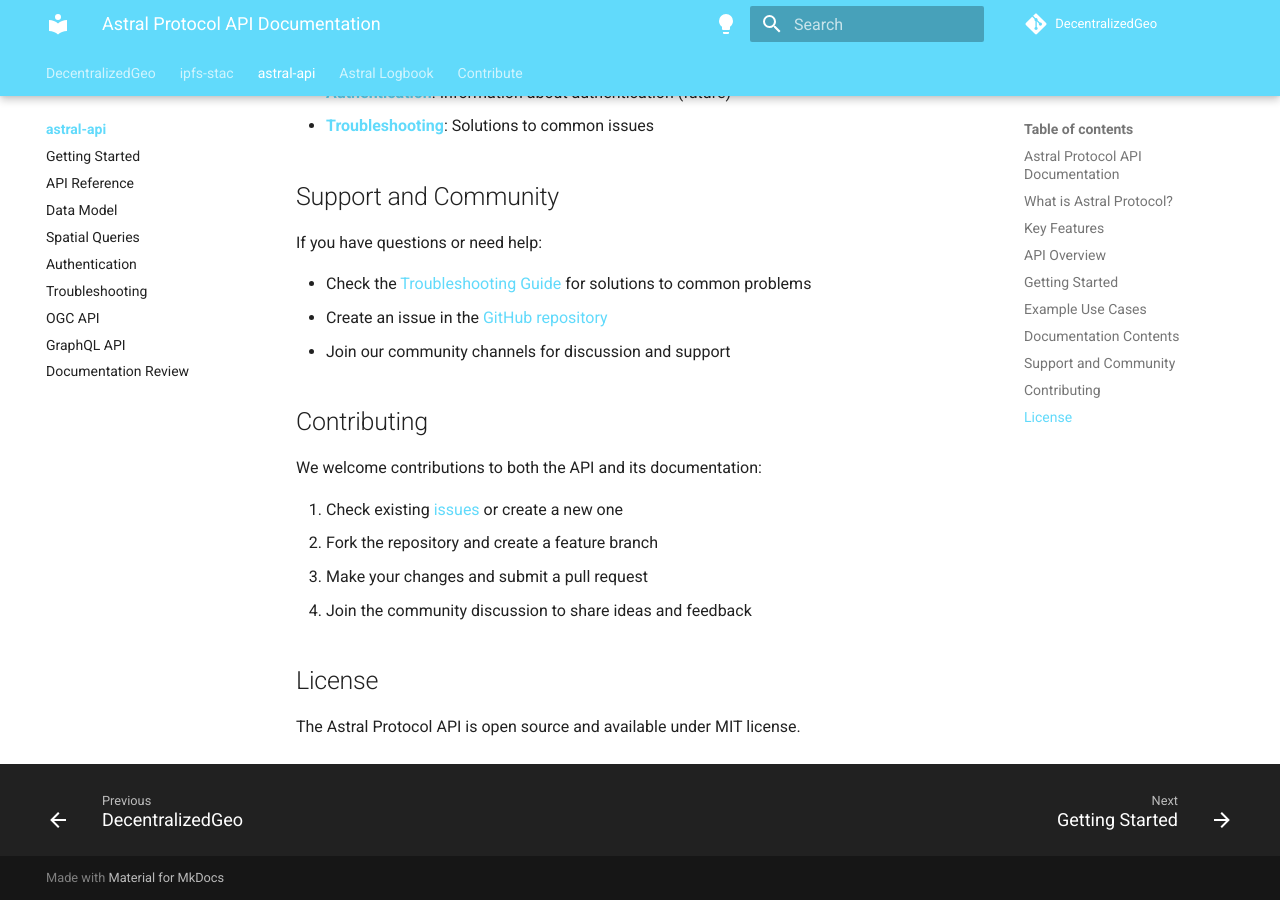
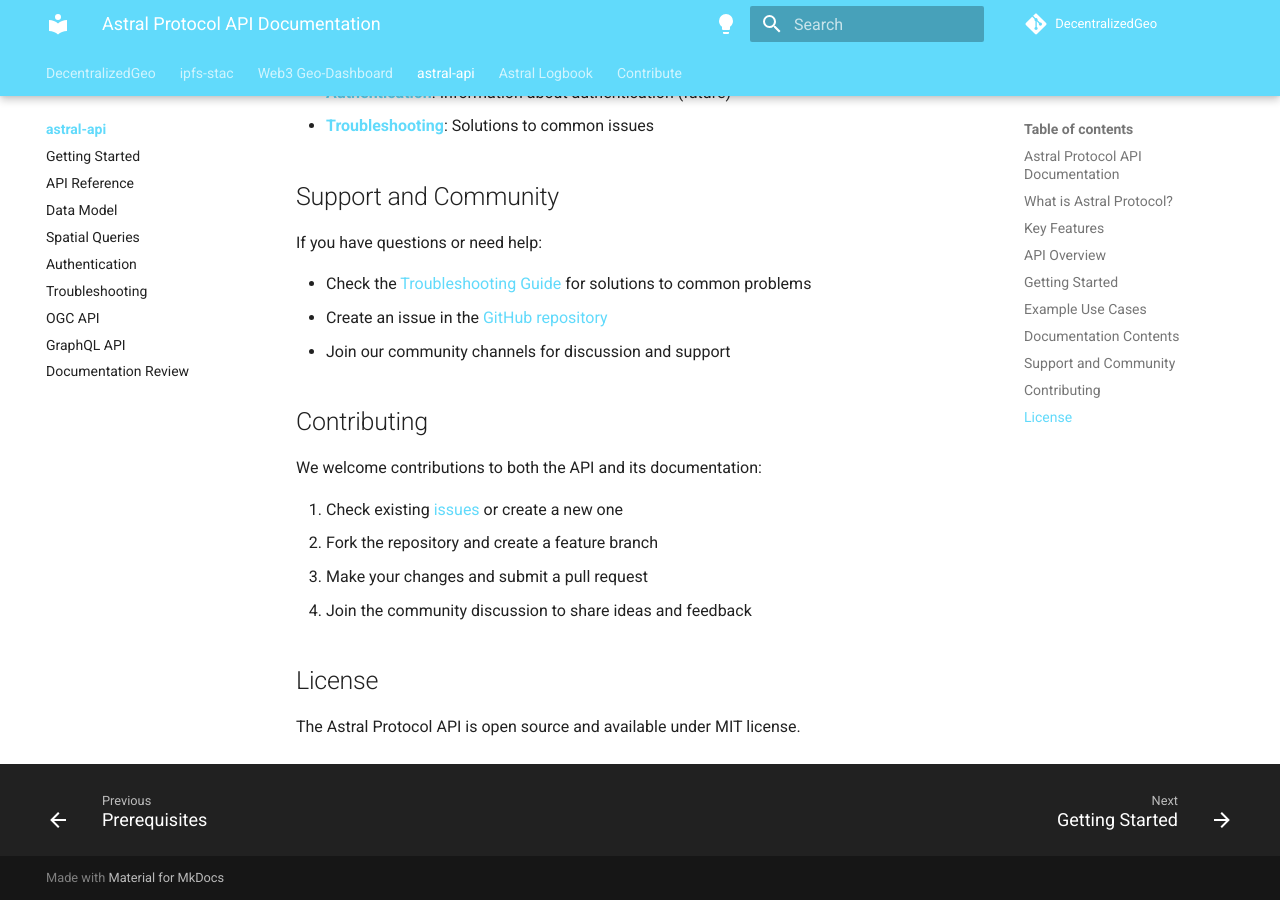
Before and after one commit to DecentralizedGeo/DecentralizedGeo-hub, an MkDocs documentation site: the page built from docs/ecosystem/astral-api/index.md, in a window 1280 px wide and 900 px high, scrolled down 1996 px. Built offline with MkDocs 1.6.1 and Material for MkDocs 9.7.7, drawn with Linux system fonts in a browser that asks for light colours; some of the changed lines change nothing that is shown.

Commit message:
Add Web3 Geo-Dashboard navigation links to mkdocs.yaml

```diff
--- a/mkdocs.yaml
+++ b/mkdocs.yaml
@@ -57,6 +57,12 @@
   - DecentralizedGeo: index.md # Home page
   - ipfs-stac:
       - Introduction: https://decentralizedgeo.github.io/ipfs-stac/
+  - Web3 Geo-Dashboard:
+      - Introduction: ./ecosystem/web3-geospatial-dashboard/index.md
+      - Getting Started: ./ecosystem/web3-geospatial-dashboard/getting-started.md
+      - features: ./ecosystem/web3-geospatial-dashboard/features.md
+      - Technology Stack: ./ecosystem/web3-geospatial-dashboard/tech-stack.md
+      - Prerequisites: ./ecosystem/web3-geospatial-dashboard/prerequisites.md
   - astral-api:
       - Introduction: ./ecosystem/astral-api/index.md
       - Getting Started: ./ecosystem/astral-api/getting-started.md
```
